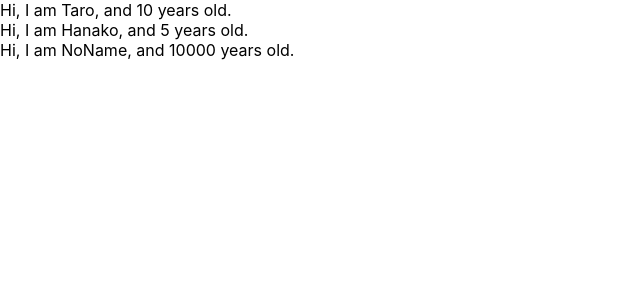
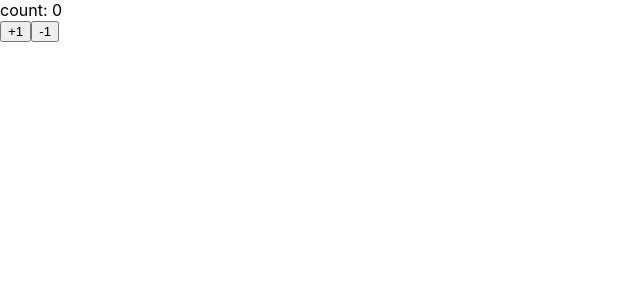
Before and after one commit to Kosuke039/udemy-react-redux-crud-application, a React (Create React App) app: page / in a window 1280 px wide. Shown: the top 300 px of the page, without its empty margins (0-640 px from the left). Built offline with nearby package versions, Linux system fonts and the light colour scheme.

Commit message:
learn state

```diff
--- a/src/App.js
+++ b/src/App.js
@@ -1,32 +1,30 @@
-import React from "react"
-import PropTypes from 'prop-types'
+import React, { Component } from 'react';
 
-const App = () => {
-  const profiles = [
-    {name: "Taro",     age: 10},
-    {name: "Hanako", age: 5},
-    {name: "NoName", age:10000}
-  ]
-  return (
-     <div>
-       {
-        profiles.map((profile, index) => {
-          return <User  name={profile.name}  age={profile.age} key={index} />
-         })
-      }
-    </div>
-  )
-}
+const App = () => ( <Counter></Counter>)
 
-const User = (props) => {
-  return (
-    <div>Hi, I am {props.name}, and {props.age} years old.</div>
-  )
-}
+class Counter extends Component  {
+  constructor(props) {
+    super(props)
+    this.state = { count: 0}
+  }
 
-User.propTypes = {
-  name: PropTypes.string,
-  age:    PropTypes.number.isRequired
+  handlePlusButton = () => {
+    this.setState({ count: this.state.count + 1 })
+  }
+
+  handleMinusButton = () => {
+    this.setState({ count: this.state.count -1  })
+  }
+
+  render() {
+    return (
+      <React.Fragment>
+        <div>count: { this.state.count }</div>
+        <button onClick={ this.handlePlusButton }>+1</button>
+        <button onClick={ this.handleMinusButton }>-1</button>
+      </React.Fragment>
+    )
+  }
 }
 
 export default App;
```
